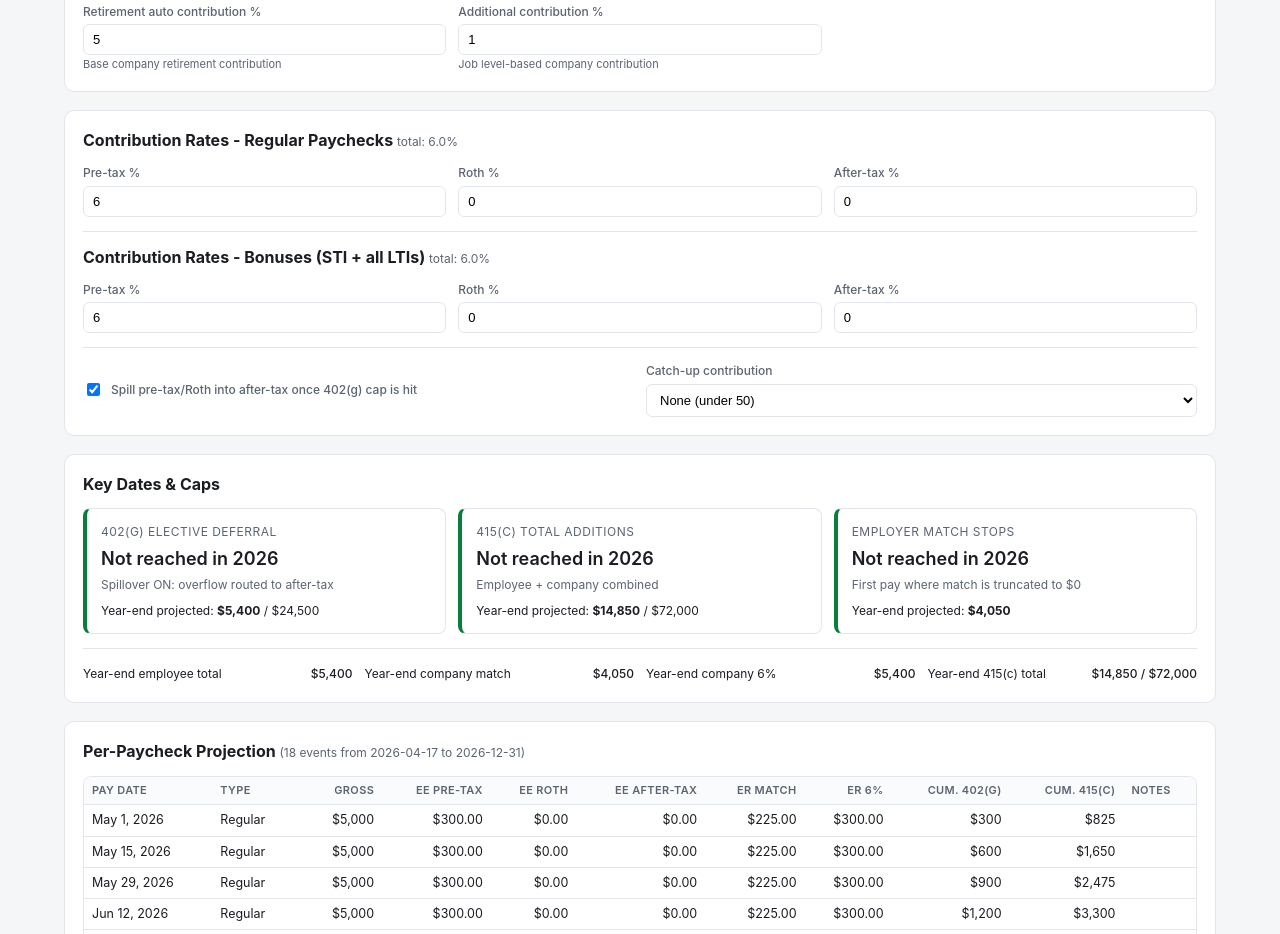
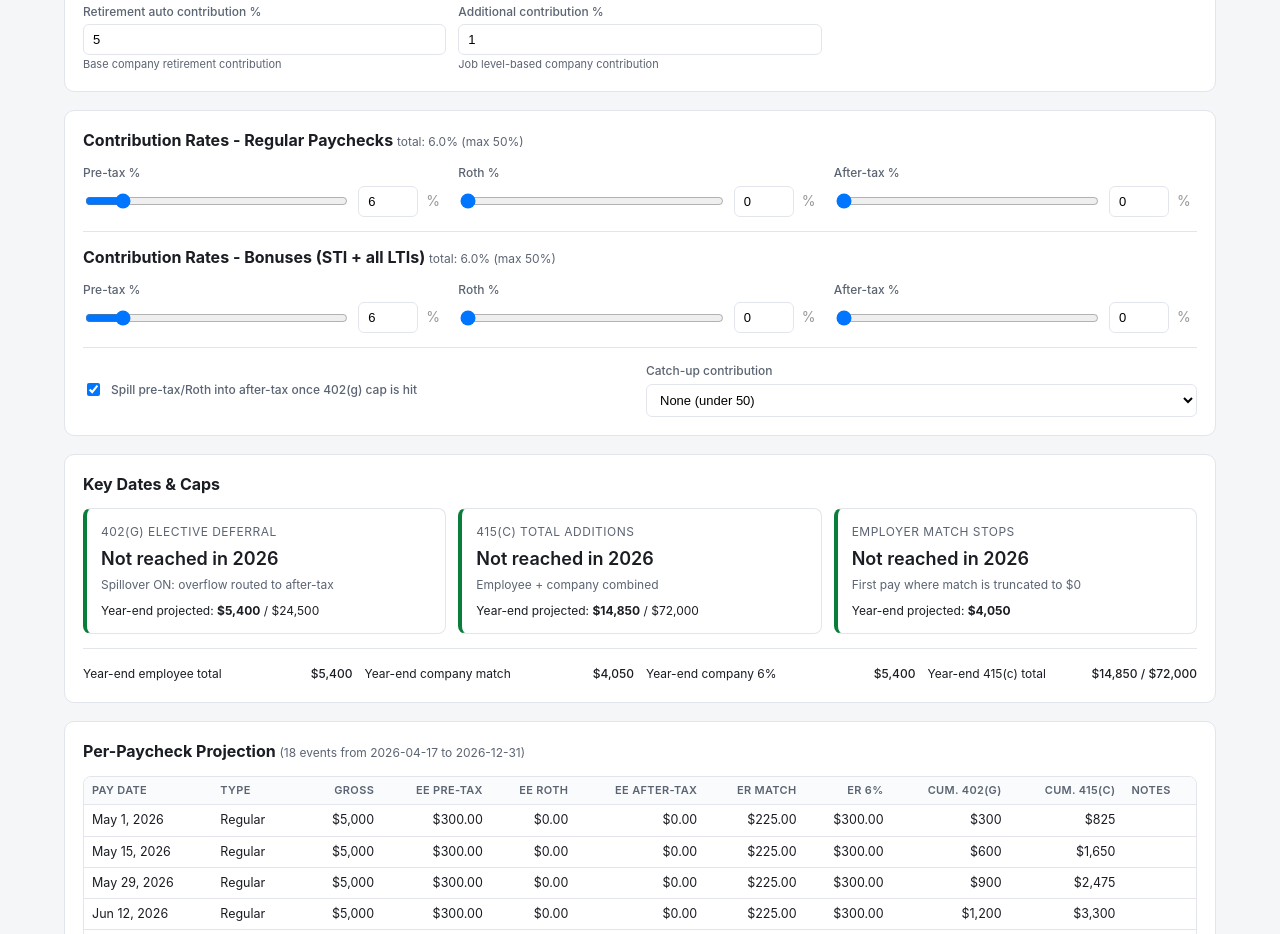
Before and after one commit to kunbayer/401k-planner, a React (Vite) app: page / in a window 1280 px wide. Shown: the part 1200-2134 px from the top of the page. Built offline with nearby package versions, Linux system fonts and the light colour scheme.

Commit message:
Add 50% contribution cap and percentage sliders for easier adjustment

```diff
--- a/src/App.jsx
+++ b/src/App.jsx
@@ -235,6 +235,47 @@ function NumInput({ label, value, onChange, step, min, suffix, hint }) {
         onChange={(e) => onChange(e.target.value === "" ? "" : Number(e.target.value))}
       />
       {hint ? <div style={{ fontSize: 11, color: "var(--muted)", marginTop: 2 }}>{hint}</div> : null}
+    </div>
+  );
+}
+
+function PercentageSliderInput({ label, value, onChange, step, max, hint, otherPcts }) {
+  const safeValue = value == null ? 0 : value;
+  const otherTotal = (otherPcts || []).reduce((sum, v) => sum + (v == null ? 0 : v), 0);
+  const maxAllowed = Math.min(max || 50, 50 - otherTotal);
+  const isCapped = safeValue >= maxAllowed;
+
+  return (
+    <div>
+      <label>{label}</label>
+      <div style={{ display: "flex", gap: 8, alignItems: "center" }}>
+        <input
+          type="range"
+          min="0"
+          max={maxAllowed}
+          step={step || "0.5"}
+          value={safeValue}
+          onChange={(e) => onChange(Number(e.target.value))}
+          style={{ flex: 1 }}
+        />
+        <input
+          type="number"
+          step={step || "0.5"}
+          min="0"
+          max={maxAllowed}
+          value={safeValue}
+          onChange={(e) => onChange(e.target.value === "" ? "" : Number(e.target.value))}
+          style={{ width: 60 }}
+        />
+        <span style={{ color: "#999", minWidth: 20 }}>%</span>
+      </div>
+      {isCapped && otherTotal > 0 ? (
+        <div style={{ fontSize: 11, color: "#d9534f", marginTop: 4 }}>
+          Capped at {maxAllowed.toFixed(1)}% (total limit is 50%)
+        </div>
+      ) : hint ? (
+        <div style={{ fontSize: 11, color: "var(--muted)", marginTop: 2 }}>{hint}</div>
+      ) : null}
     </div>
   );
 }
@@ -650,36 +691,57 @@ function App() {
 
       <div className="card">
         <h2>
-          Contribution Rates - Regular Paychecks <span className="hdr-sub">total: {regPctSum.toFixed(1)}%</span>
+          Contribution Rates - Regular Paychecks <span className="hdr-sub">total: {regPctSum.toFixed(1)}% (max 50%)</span>
         </h2>
         <div className="grid grid-3">
-          <NumInput label="Pre-tax %" value={regRates.preTax} onChange={(v) => setRegRates({ ...regRates, preTax: v })} step="0.5" />
-          <NumInput label="Roth %" value={regRates.roth} onChange={(v) => setRegRates({ ...regRates, roth: v })} step="0.5" />
-          <NumInput
+          <PercentageSliderInput
+            label="Pre-tax %"
+            value={regRates.preTax}
+            onChange={(v) => setRegRates({ ...regRates, preTax: v })}
+            step="0.5"
+            otherPcts={[regRates.roth, regRates.afterTax]}
+          />
+          <PercentageSliderInput
+            label="Roth %"
+            value={regRates.roth}
+            onChange={(v) => setRegRates({ ...regRates, roth: v })}
+            step="0.5"
+            otherPcts={[regRates.preTax, regRates.afterTax]}
+          />
+          <PercentageSliderInput
             label="After-tax %"
             value={regRates.afterTax}
             onChange={(v) => setRegRates({ ...regRates, afterTax: v })}
             step="0.5"
+            otherPcts={[regRates.preTax, regRates.roth]}
           />
         </div>
 
         <div className="divider" />
         <h2>
-          Contribution Rates - Bonuses (STI + all LTIs) <span className="hdr-sub">total: {bonusPctSum.toFixed(1)}%</span>
+          Contribution Rates - Bonuses (STI + all LTIs) <span className="hdr-sub">total: {bonusPctSum.toFixed(1)}% (max 50%)</span>
         </h2>
         <div className="grid grid-3">
-          <NumInput
+          <PercentageSliderInput
             label="Pre-tax %"
             value={bonusRates.preTax}
             onChange={(v) => setBonusRates({ ...bonusRates, preTax: v })}
             step="0.5"
+            otherPcts={[bonusRates.roth, bonusRates.afterTax]}
           />
-          <NumInput label="Roth %" value={bonusRates.roth} onChange={(v) => setBonusRates({ ...bonusRates, roth: v })} step="0.5" />
-          <NumInput
+          <PercentageSliderInput
+            label="Roth %"
+            value={bonusRates.roth}
+            onChange={(v) => setBonusRates({ ...bonusRates, roth: v })}
+            step="0.5"
+            otherPcts={[bonusRates.preTax, bonusRates.afterTax]}
+          />
+          <PercentageSliderInput
             label="After-tax %"
             value={bonusRates.afterTax}
             onChange={(v) => setBonusRates({ ...bonusRates, afterTax: v })}
             step="0.5"
+            otherPcts={[bonusRates.preTax, bonusRates.roth]}
           />
         </div>
 
@@ -700,6 +762,16 @@ function App() {
             </select>
           </div>
         </div>
+        {regPctSum > 50 && (
+          <div style={{ marginTop: 12, padding: 8, background: "#fff3cd", border: "1px solid #ffc107", borderRadius: 4, color: "#856404", fontSize: 12 }}>
+            ⚠️ Regular paycheck contributions exceed 50% limit. Current: {regPctSum.toFixed(1)}%. Please adjust.
+          </div>
+        )}
+        {bonusPctSum > 50 && (
+          <div style={{ marginTop: 12, padding: 8, background: "#fff3cd", border: "1px solid #ffc107", borderRadius: 4, color: "#856404", fontSize: 12 }}>
+            ⚠️ Bonus contributions exceed 50% limit. Current: {bonusPctSum.toFixed(1)}%. Please adjust.
+          </div>
+        )}
       </div>
 
       <div className="card">
```
